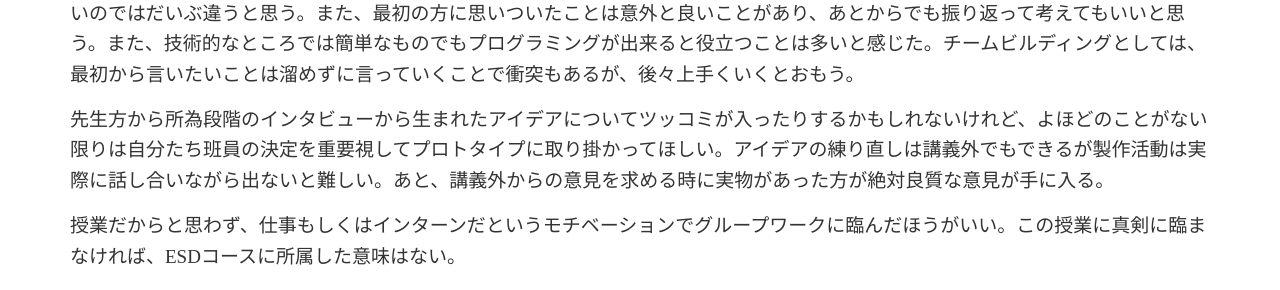
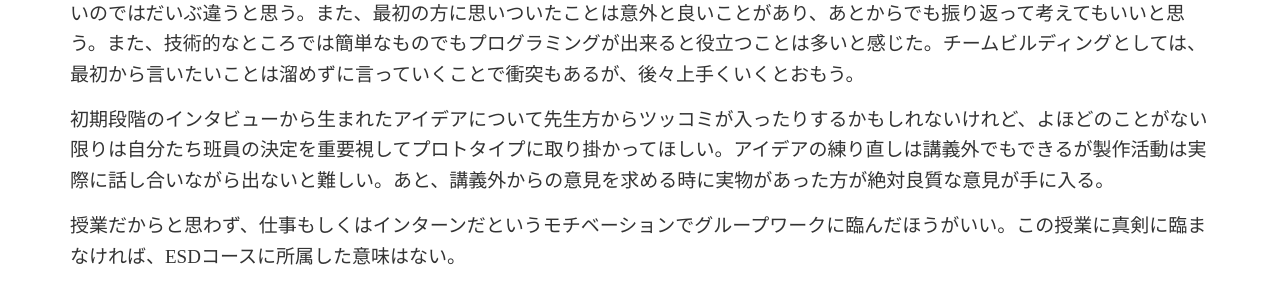
Before and after one commit to titech-edp/titech-edp.github.io, a Jekyll site: the page built from 2018-edp-bc/index.md, in a window 1280 px wide and 900 px high, scrolled down 9203 px. Shown: the part 151-441 px from the top of the window. Built offline with Jekyll 4.4.1, drawn with Linux system fonts in a browser that asks for light colours; nearby versions of some CDN libraries; library files that are not in the unit come from our copies.

Commit message:
Add messages

```diff
--- a/2018-edp-bc/index.md
+++ b/2018-edp-bc/index.md
@@ -82,7 +82,7 @@ I think my advice for people who are going to attend the EDP course next year is
 
 モノを早く作った方が良いというのは本当に納得で、作りながら考えるということに加えて、後から見返したときにモノがあるのとないのではだいぶ違うと思う。また、最初の方に思いついたことは意外と良いことがあり、あとからでも振り返って考えてもいいと思う。また、技術的なところでは簡単なものでもプログラミングが出来ると役立つことは多いと感じた。チームビルディングとしては、最初から言いたいことは溜めずに言っていくことで衝突もあるが、後々上手くいくとおもう。
 
-先生方から所為段階のインタビューから生まれたアイデアについてツッコミが入ったりするかもしれないけれど、よほどのことがない限りは自分たち班員の決定を重要視してプロトタイプに取り掛かってほしい。アイデアの練り直しは講義外でもできるが製作活動は実際に話し合いながら出ないと難しい。あと、講義外からの意見を求める時に実物があった方が絶対良質な意見が手に入る。
+初期段階のインタビューから生まれたアイデアについて先生方からツッコミが入ったりするかもしれないけれど、よほどのことがない限りは自分たち班員の決定を重要視してプロトタイプに取り掛かってほしい。アイデアの練り直しは講義外でもできるが製作活動は実際に話し合いながら出ないと難しい。あと、講義外からの意見を求める時に実物があった方が絶対良質な意見が手に入る。
 
 授業だからと思わず、仕事もしくはインターンだというモチベーションでグループワークに臨んだほうがいい。この授業に真剣に臨まなければ、ESDコースに所属した意味はない。
 
```
